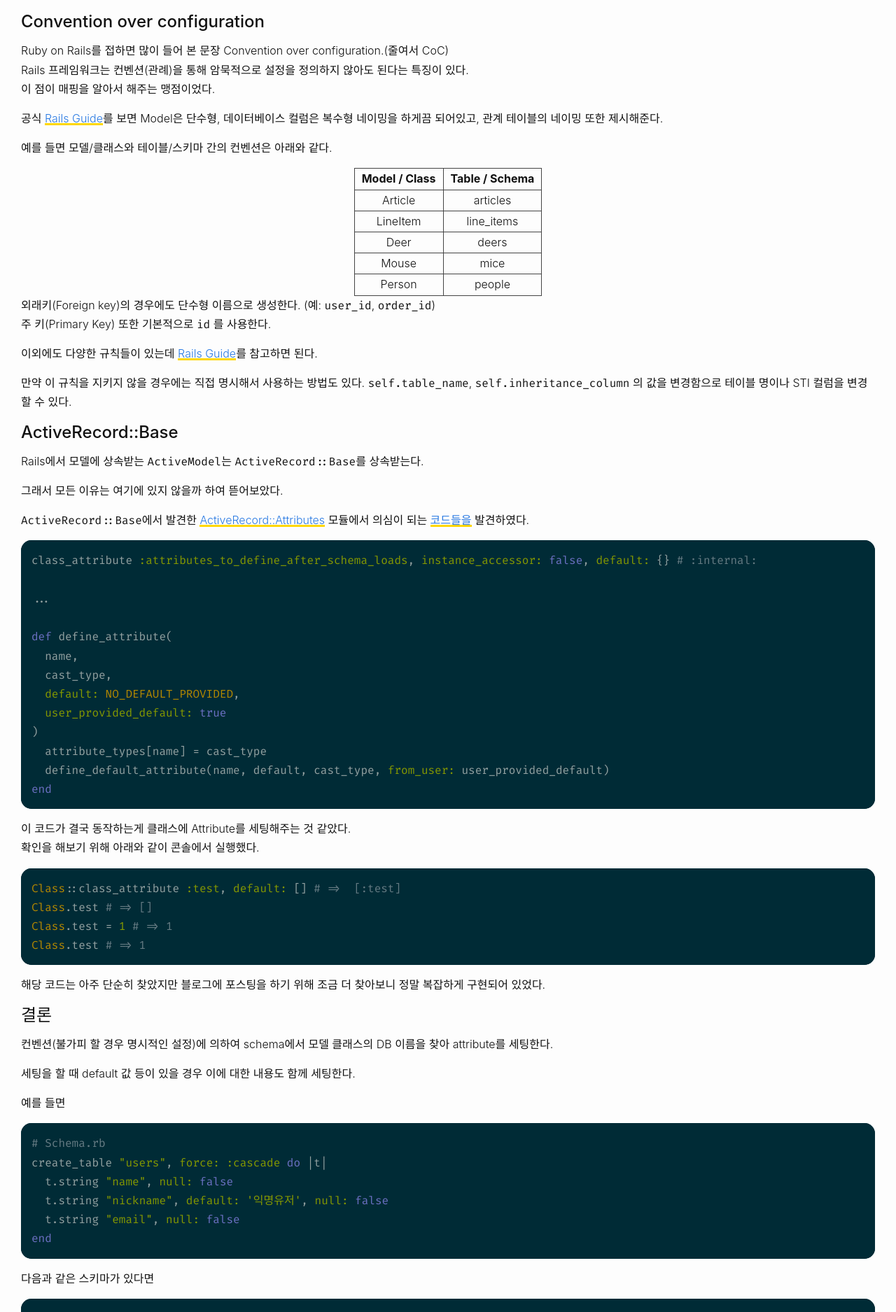
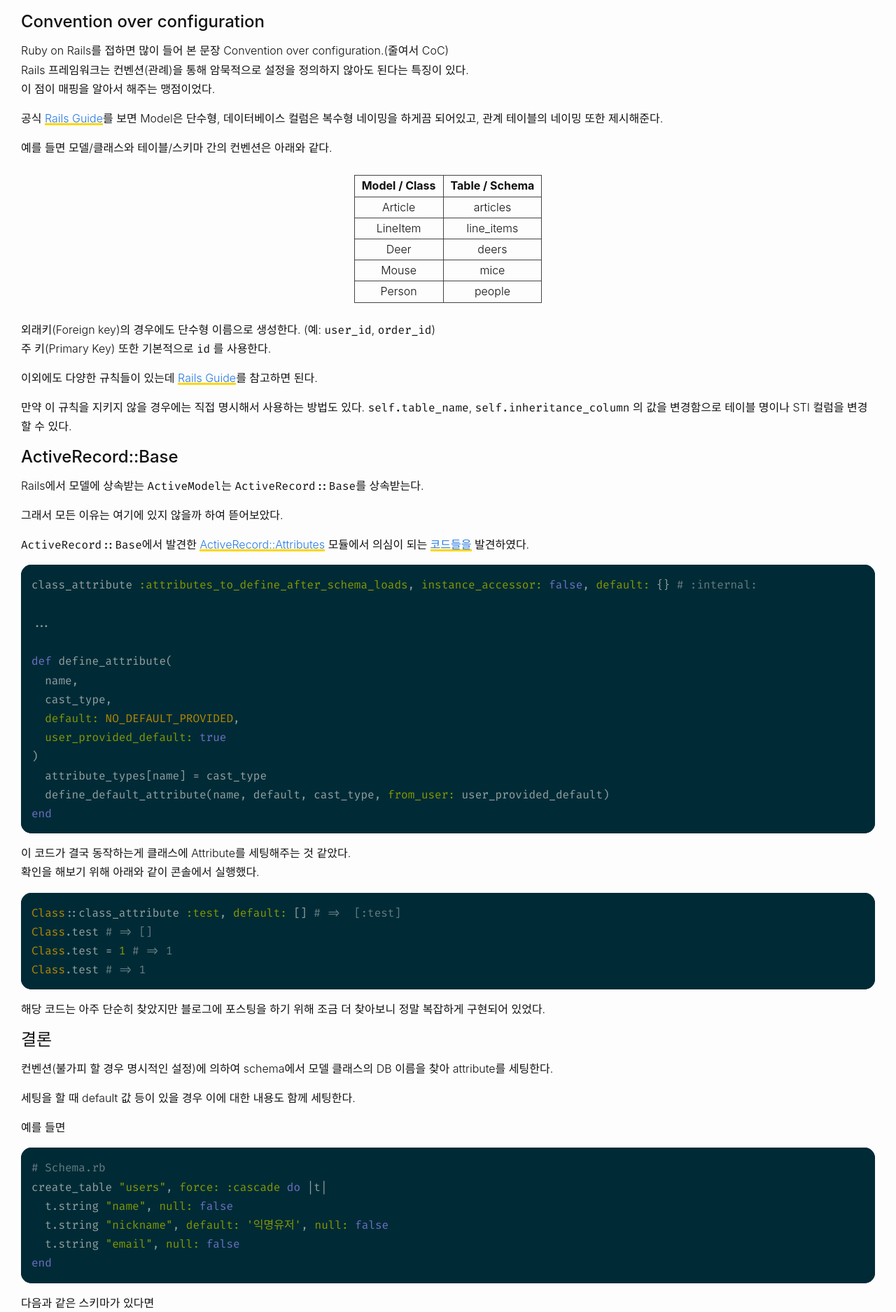
Before and after one commit to dizy64/dizy64.github.io, a Jekyll site: the page built from _posts/2019-07-23-how-to-activerecord-mapping-to-data.md, in a window 1280 px wide. Shown: the part 430-2305 px from the top of the page at 70% size. Built offline with Jekyll 4.4.1, drawn with Linux system fonts in a browser that asks for light colours; some web fonts are replaced; comment, search, counter and statistics services are not loaded.

Commit message:
본문의 표의 위아래의 여백을 주도록 수정하다

```diff
--- a/_sass/_layout.scss
+++ b/_sass/_layout.scss
@@ -257,7 +257,7 @@
   }
 
   table {
-    margin: 0 auto;
+    margin: 25px auto;
     border: 1px solid #444;
     border-collapse: collapse;
     td, th {
```
